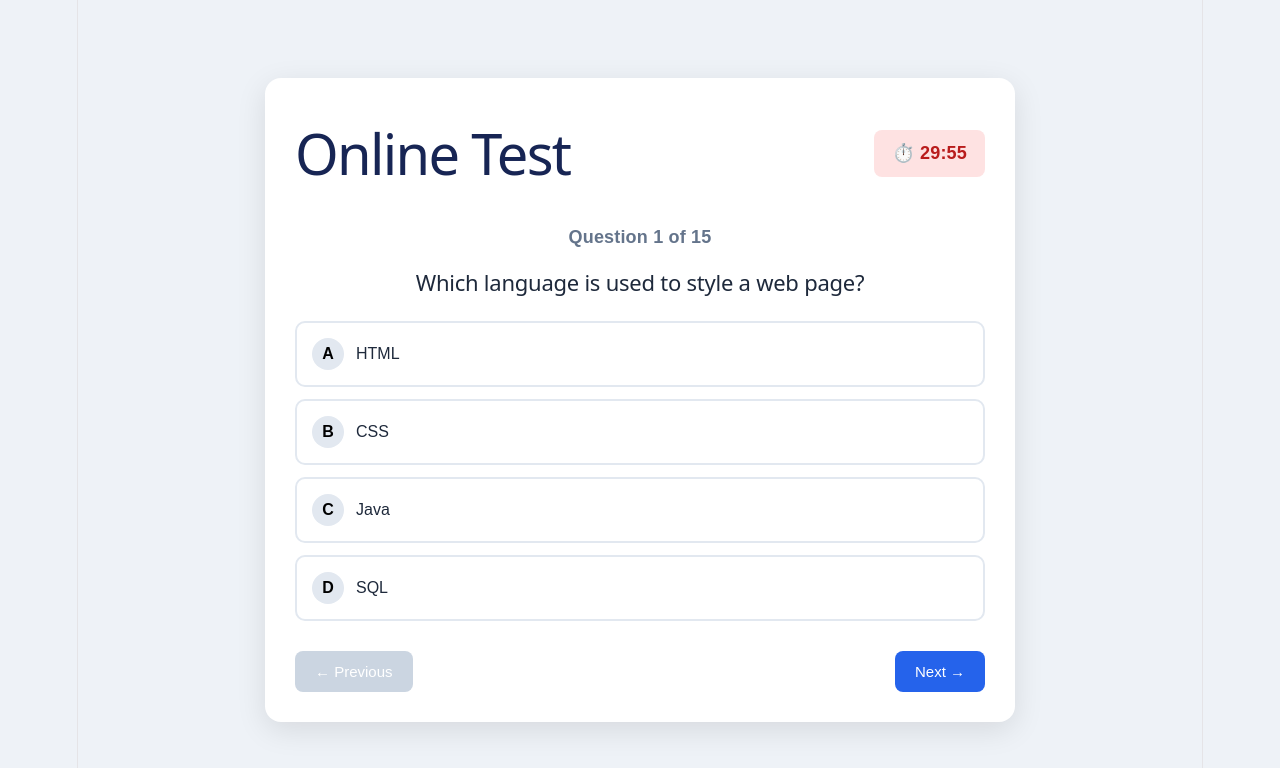
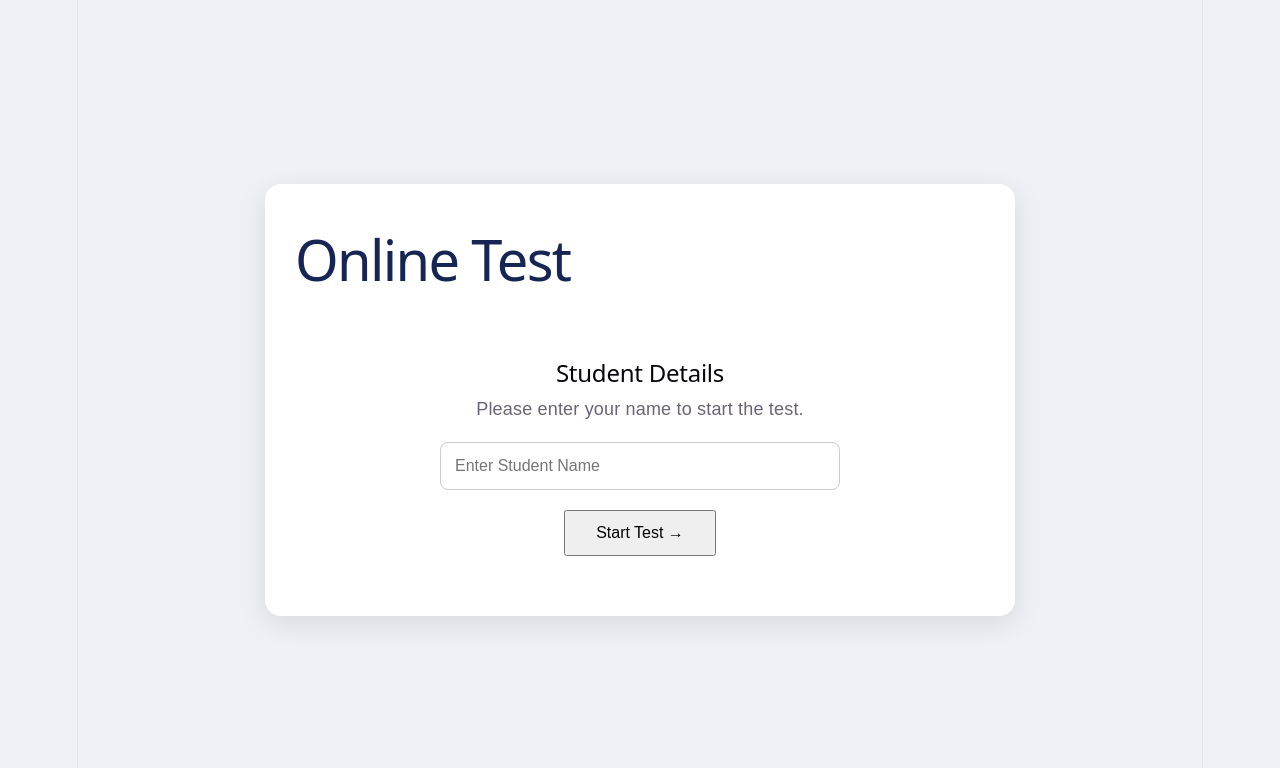
Before and after one commit to amank8446nbd-wq/test-paper-website, a React (Vite) app: page / in a window 1280 px wide. Shown: the top 768 px of the page. Built offline with nearby package versions, Linux system fonts and the light colour scheme.

Commit message:
Add student name before test

```diff
--- a/src/App.jsx
+++ b/src/App.jsx
@@ -3,6 +3,9 @@ import "./App.css";
 import questions from "./questions";
 
 function App() {
+  const [studentName, setStudentName] = useState("");
+  const [started, setStarted] = useState(false);
+
   const [currentQuestion, setCurrentQuestion] = useState(0);
   const [selectedAnswer, setSelectedAnswer] = useState(null);
   const [answers, setAnswers] = useState({});
@@ -11,7 +14,7 @@ function App() {
 
   // TIMER
   useEffect(() => {
-    if (submitted) return;
+    if (!started || submitted) return;
 
     if (timeLeft <= 0) {
       setSubmitted(true);
@@ -23,7 +26,7 @@ function App() {
     }, 1000);
 
     return () => clearInterval(timer);
-  }, [timeLeft, submitted]);
+  }, [started, submitted, timeLeft]);
 
   const formatTime = () => {
     const minutes = Math.floor(timeLeft / 60);
@@ -32,6 +35,15 @@ function App() {
     return `${String(minutes).padStart(2, "0")}:${String(
       seconds
     ).padStart(2, "0")}`;
+  };
+
+  const startTest = () => {
+    if (studentName.trim() === "") {
+      alert("Please enter your name");
+      return;
+    }
+
+    setStarted(true);
   };
 
   const question = questions[currentQuestion];
@@ -48,6 +60,7 @@ function App() {
   const nextQuestion = () => {
     if (currentQuestion < questions.length - 1) {
       const next = currentQuestion + 1;
+
       setCurrentQuestion(next);
       setSelectedAnswer(answers[next] ?? null);
     }
@@ -56,6 +69,7 @@ function App() {
   const previousQuestion = () => {
     if (currentQuestion > 0) {
       const previous = currentQuestion - 1;
+
       setCurrentQuestion(previous);
       setSelectedAnswer(answers[previous] ?? null);
     }
@@ -65,7 +79,59 @@ function App() {
     setSubmitted(true);
   };
 
-  // RESULT
+  // NAME SCREEN
+  if (!started) {
+    return (
+      <div className="app">
+        <div className="test-card">
+          <div className="header">
+            <h1>Online Test</h1>
+          </div>
+
+          <div style={{ textAlign: "center", padding: "30px 10px" }}>
+            <h2>Student Details</h2>
+
+            <p style={{ marginBottom: "20px" }}>
+              Please enter your name to start the test.
+            </p>
+
+            <input
+              type="text"
+              placeholder="Enter Student Name"
+              value={studentName}
+              onChange={(e) => setStudentName(e.target.value)}
+              style={{
+                width: "100%",
+                maxWidth: "400px",
+                padding: "14px",
+                fontSize: "16px",
+                border: "1px solid #ccc",
+                borderRadius: "8px",
+                marginBottom: "20px",
+                boxSizing: "border-box",
+              }}
+            />
+
+            <br />
+
+            <button
+              type="button"
+              onClick={startTest}
+              style={{
+                padding: "12px 30px",
+                fontSize: "16px",
+                cursor: "pointer",
+              }}
+            >
+              Start Test →
+            </button>
+          </div>
+        </div>
+      </div>
+    );
+  }
+
+  // RESULT PAGE
   if (submitted) {
     const correct = questions.filter(
       (q, index) => answers[index] === q.answer
@@ -80,6 +146,11 @@ function App() {
       <div className="app">
         <div className="result-card">
           <h1>Test Result</h1>
+
+          <div className="result-item">
+            <span>Student Name</span>
+            <strong>{studentName}</strong>
+          </div>
 
           <div className="result-item">
             <span>Total Questions</span>
@@ -105,10 +176,11 @@ function App() {
             <h2>
               {correct} / {questions.length}
             </h2>
+
             <p>{percentage}%</p>
           </div>
 
-          {/* DETAILED ANSWERS */}
+          {/* ANSWER REVIEW */}
           <div className="answer-review">
             <h2>Answer Review</h2>
 
@@ -137,10 +209,12 @@ function App() {
                       <p>
                         <strong>Your Answer:</strong> Not Attempted
                       </p>
+
                       <p>
                         <strong>Correct Answer:</strong>{" "}
                         {q.options[q.answer]}
                       </p>
+
                       <div className="status">
                         🟡 Not Attempted
                       </div>
@@ -151,10 +225,12 @@ function App() {
                         <strong>Your Answer:</strong>{" "}
                         {q.options[userAnswer]}
                       </p>
+
                       <p>
                         <strong>Correct Answer:</strong>{" "}
                         {q.options[q.answer]}
                       </p>
+
                       <div className="status">
                         🟢 Correct
                       </div>
@@ -165,10 +241,12 @@ function App() {
                         <strong>Your Answer:</strong>{" "}
                         {q.options[userAnswer]}
                       </p>
+
                       <p>
                         <strong>Correct Answer:</strong>{" "}
                         {q.options[q.answer]}
                       </p>
+
                       <div className="status">
                         🔴 Wrong
                       </div>
@@ -193,14 +271,19 @@ function App() {
       <div className="test-card">
         <div className="header">
           <h1>Online Test</h1>
-          <div className="timer">⏱️ {formatTime()}</div>
+
+          <div className="timer">
+            ⏱️ {formatTime()}
+          </div>
         </div>
 
         <div className="progress">
           Question {currentQuestion + 1} of {questions.length}
         </div>
 
-        <h2 className="question">{question.question}</h2>
+        <h2 className="question">
+          {question.question}
+        </h2>
 
         <div className="options">
           {question.options.map((option, index) => (
@@ -216,7 +299,9 @@ function App() {
                 {String.fromCharCode(65 + index)}
               </span>
 
-              <span className="option-text">{option}</span>
+              <span className="option-text">
+                {option}
+              </span>
             </button>
           ))}
         </div>
@@ -239,7 +324,10 @@ function App() {
               Submit Test ✓
             </button>
           ) : (
-            <button type="button" onClick={nextQuestion}>
+            <button
+              type="button"
+              onClick={nextQuestion}
+            >
               Next →
             </button>
           )}
```
